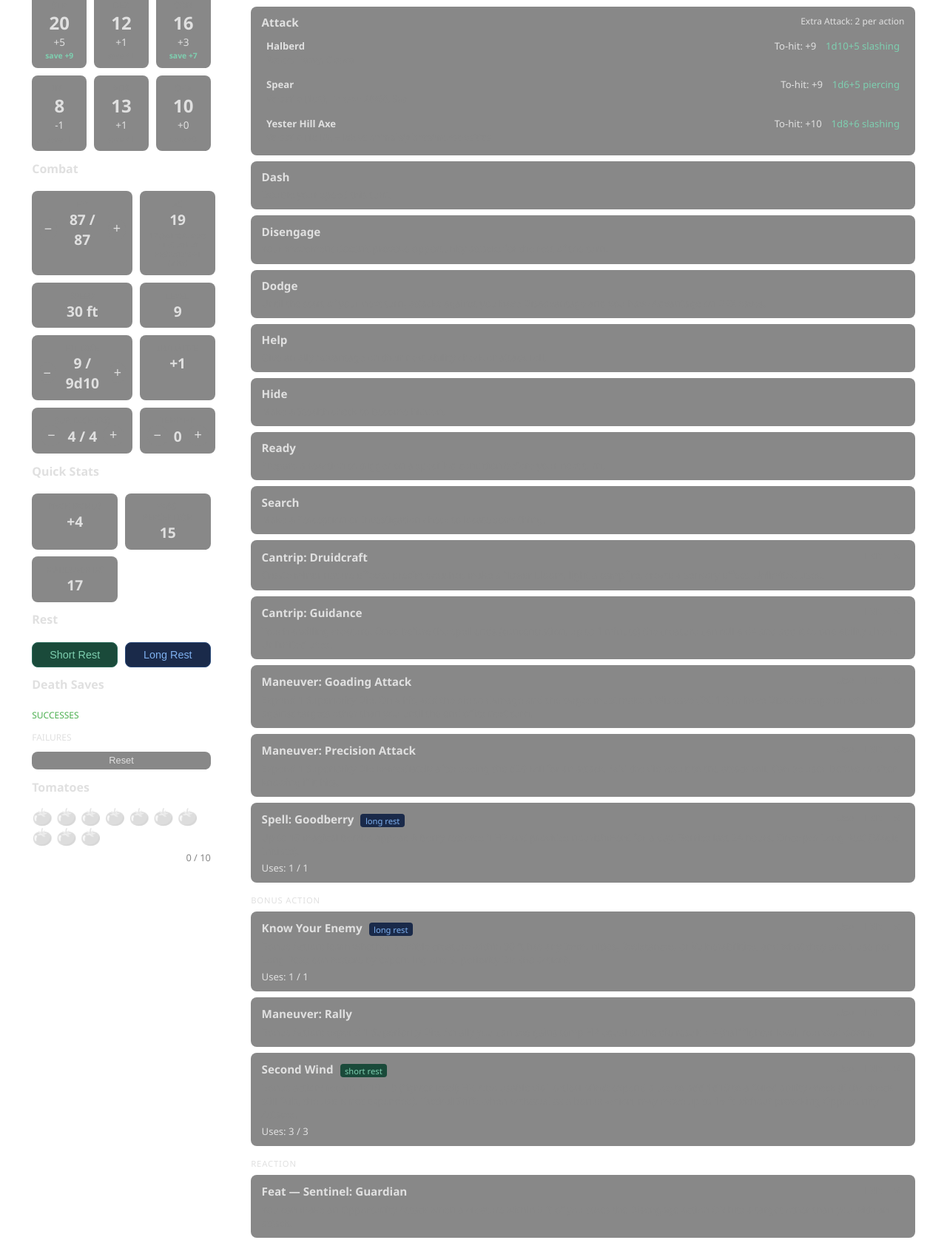
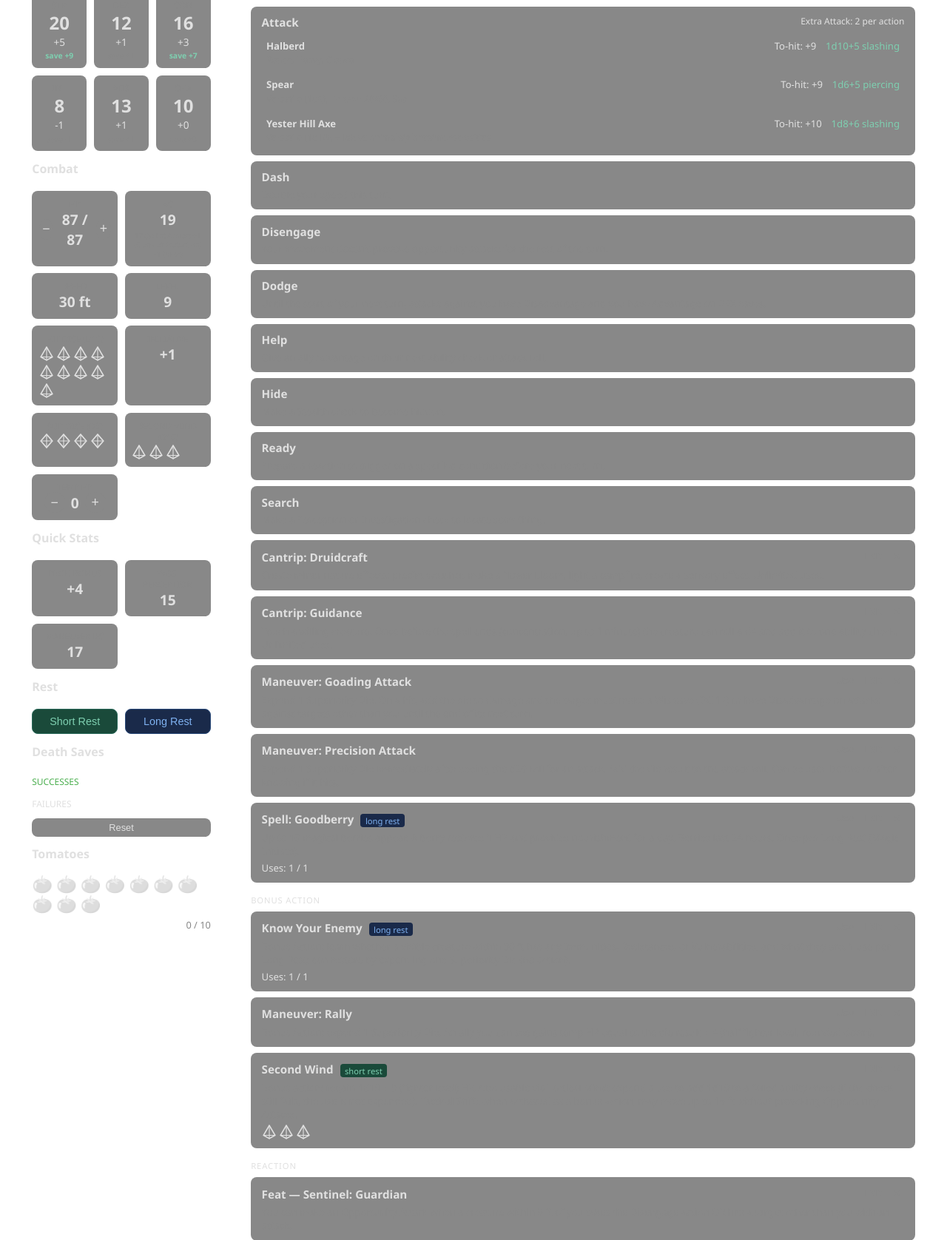
Before and after one commit to nmacinnis/tomato, a Flask app: page /character/1 in a window 1280 px wide. Shown: the part 282-1958 px from the top of the page at 74% size. Run offline with Flask 3, Linux system fonts and the light colour scheme; data comes from the database, SQL or seed files in the repository; tables that the repository leaves empty hold one stand-in row (values such as "Sample post").

Commit message:
dice indicators in stats panel

```diff
--- a/app.py
+++ b/app.py
@@ -128,8 +128,8 @@ def create_ability(cid):
     data = request.json
     db = get_db()
     cur = db.execute(
-        """INSERT INTO abilities (character_id, name, type, description, uses_max, uses_remaining, recharge)
-           VALUES (?,?,?,?,?,?,?)""",
+        """INSERT INTO abilities (character_id, name, type, description, uses_max, uses_remaining, recharge, die_type)
+           VALUES (?,?,?,?,?,?,?,?)""",
         (
             cid,
             data.get("name", "New Ability"),
@@ -138,6 +138,7 @@ def create_ability(cid):
             data.get("uses_max", None),
             data.get("uses_max", None),
             data.get("recharge", None),
+            data.get("die_type", None),
         ),
     )
     db.commit()
@@ -191,7 +192,7 @@ def update_ability(aid):
     if "recharge" in data and data["recharge"] not in _VALID_RECHARGE:
         return jsonify({"error": "recharge must be 'short', 'long', or null"}), 400
     db = get_db()
-    fields = ["name", "type", "description", "uses_max", "uses_remaining", "recharge"]
+    fields = ["name", "type", "description", "uses_max", "uses_remaining", "recharge", "die_type"]
     set_clause = ", ".join(f"{f}=?" for f in fields if f in data)
     values = [data[f] for f in fields if f in data]
     if not set_clause:
--- a/seed_tomato.py
+++ b/seed_tomato.py
@@ -87,6 +87,11 @@ abilities = [
 
     ("Fighting Style: Defense", "passive",
      "+1 AC while wearing armor. (Contributes to current AC of 19; 21 with shield.)",
+     None),
+
+    ("Tactical Mind (phb 2024)", "free_action",
+     "When you fail an ability check, expend one Second Wind use to add 1d10 to the roll "
+     "(after seeing the d20 result). If the check still fails, the use is not expended.",
      None),
 
     ("Tactical Shift", "passive",
--- a/static/character-abilities.js
+++ b/static/character-abilities.js
@@ -80,10 +80,22 @@ function renderStandardActions(list, items) {
 
 // ── Superiority Dice ─────────────────────────────────────────────────────────
 
-function updateSdDisplay() {
+function renderSdPips() {
   if (!superiorityDie) return;
-  document.getElementById("sd-display").textContent =
-    `${superiorityDie.uses_remaining} / ${superiorityDie.uses_max}`;
+  const container = document.getElementById("sd-pips");
+  container.innerHTML = "";
+  for (let i = 0; i < superiorityDie.uses_max; i++) {
+    const filled = i < superiorityDie.uses_remaining;
+    const btn = document.createElement("button");
+    btn.className = "die-pip d8-pip" + (filled ? " die-filled" : "");
+    btn.title = filled ? `Spend die ${i + 1}` : `Recover die ${i + 1}`;
+    btn.innerHTML = dieSvg('d8');
+    btn.addEventListener("click", async () => {
+      const next = filled ? i : i + 1;
+      await patchSuperiorityDie(next);
+    });
+    container.appendChild(btn);
+  }
 }
 
 async function patchSuperiorityDie(uses_remaining) {
@@ -94,18 +106,37 @@ async function patchSuperiorityDie(uses_remaining) {
   );
   if (!res) return;
   superiorityDie.uses_remaining = uses_remaining;
-  updateSdDisplay();
+  renderSdPips();
 }
 
-document.getElementById("sd-down").onclick = async () => {
-  if (!superiorityDie || superiorityDie.uses_remaining <= 0) return;
-  await patchSuperiorityDie(superiorityDie.uses_remaining - 1);
-};
+// ── Second Wind (combat panel) ───────────────────────────────────────────────
 
-document.getElementById("sd-up").onclick = async () => {
-  if (!superiorityDie || superiorityDie.uses_remaining >= superiorityDie.uses_max) return;
-  await patchSuperiorityDie(superiorityDie.uses_remaining + 1);
-};
+function renderSwPips() {
+  if (!secondWind) return;
+  const container = document.getElementById("sw-pips");
+  container.innerHTML = "";
+  for (let i = 0; i < secondWind.uses_max; i++) {
+    const filled = i < secondWind.uses_remaining;
+    const btn = document.createElement("button");
+    btn.className = "die-pip d10-pip" + (filled ? " die-filled" : "");
+    btn.title = filled ? `Spend die ${i + 1}` : `Recover die ${i + 1}`;
+    btn.innerHTML = dieSvg('d10');
+    btn.addEventListener("click", async () => {
+      const next = filled ? i : i + 1;
+      const res = await apiFetch(
+        `/api/abilities/${secondWind.id}`,
+        { method: "PUT", body: { uses_remaining: next } },
+        "Failed to update Second Wind."
+      );
+      if (!res) return;
+      secondWind.uses_remaining = next;
+      renderSwPips();
+      // sync all card pip containers tied to this pool (Second Wind + Tactical Mind, etc.)
+      document.querySelectorAll(`.ability-pips[data-id="${secondWind.id}"]`).forEach(c => renderAbilityPips(c, secondWind));
+    });
+    container.appendChild(btn);
+  }
+}
 
 // ── Ability cards ────────────────────────────────────────────────────────────
 
@@ -114,16 +145,27 @@ function renderAbilityCard(a) {
   div.className = "ability-card";
   const isManeuver = a.name.startsWith("Maneuver:");
   const hasUses = a.uses_max != null;
-  const showUseBtn = hasUses || isManeuver;
+  const hasDie  = !!a.die_type;
+  // Shared pool: no own uses but die_type matches an existing pool (e.g. Tactical Mind → Second Wind)
+  const sharedPool = hasDie && !hasUses && secondWind && secondWind.die_type === a.die_type
+    ? secondWind : null;
+  // Abilities with a die type + own uses → show own clickable pip icons
+  const showDiePips = hasDie && hasUses;
+  const showUseBtn  = !showDiePips && !sharedPool && (hasUses || isManeuver);
   const rem = a.uses_remaining ?? a.uses_max;
-  const usesText = hasUses ? `${rem} / ${a.uses_max}` : "";
+  const usesText = hasUses && !showDiePips ? `${rem} / ${a.uses_max}` : "";
   const rechargeBadge = a.recharge
     ? `<span class="recharge-badge recharge-${a.recharge}">${RECHARGE_LABEL[a.recharge]}</span>`
+    : "";
+  // Passive die type with no shared pool → static badge next to name
+  const dieBadge = hasDie && !hasUses && !sharedPool
+    ? `<span class="die-type-badge">${dieSvg(a.die_type)}</span>`
     : "";
   div.innerHTML = `
     <div class="ability-card-header">
       <div>
         <span class="ability-name">${escHtml(a.name)}</span>
+        ${dieBadge}
         ${rechargeBadge}
       </div>
       <div class="card-actions">
@@ -133,6 +175,7 @@ function renderAbilityCard(a) {
       </div>
     </div>
     ${a.description ? `<div class="ability-desc">${escHtml(a.description)}</div>` : ""}
+    ${showDiePips || sharedPool ? `<div class="ability-pips" data-id="${(sharedPool ?? a).id}"></div>` : ""}
     ${usesText ? `<div class="ability-uses">Uses: ${usesText}</div>` : ""}
   `;
 
@@ -164,7 +207,39 @@ function renderAbilityCard(a) {
     }
   });
 
+  if (showDiePips) {
+    renderAbilityPips(div.querySelector(".ability-pips"), a);
+  } else if (sharedPool) {
+    renderAbilityPips(div.querySelector(".ability-pips"), sharedPool);
+  }
+
   return div;
+}
+
+function renderAbilityPips(container, a) {
+  container.innerHTML = "";
+  const rem = a.uses_remaining ?? a.uses_max;
+  for (let i = 0; i < a.uses_max; i++) {
+    const filled = i < rem;
+    const btn = document.createElement("button");
+    btn.className = `die-pip ${a.die_type}-pip` + (filled ? " die-filled" : "");
+    btn.title = filled ? `Use die ${i + 1}` : `Recover die ${i + 1}`;
+    btn.innerHTML = dieSvg(a.die_type);
+    btn.addEventListener("click", async () => {
+      const next = filled ? i : i + 1;
+      const res = await apiFetch(
+        `/api/abilities/${a.id}`,
+        { method: "PUT", body: { uses_remaining: next } },
+        "Failed to update ability."
+      );
+      if (!res) return;
+      a.uses_remaining = next;
+      // Re-render all card pip containers tied to this pool
+      document.querySelectorAll(`.ability-pips[data-id="${a.id}"]`).forEach(c => renderAbilityPips(c, a));
+      if (secondWind && secondWind.id === a.id) renderSwPips();
+    });
+    container.appendChild(btn);
+  }
 }
 
 // ── Load abilities ───────────────────────────────────────────────────────────
@@ -183,7 +258,13 @@ async function loadAbilities() {
   const poolIdx = abilities.findIndex(a => a.name === "Superiority Dice Pool (d8)");
   if (poolIdx !== -1) {
     superiorityDie = abilities.splice(poolIdx, 1)[0];
-    updateSdDisplay();
+    renderSdPips();
+  }
+
+  const swIdx = abilities.findIndex(a => a.name === "Second Wind");
+  if (swIdx !== -1) {
+    secondWind = abilities[swIdx]; // keep in list; also render in combat panel
+    renderSwPips();
   }
 
   const grouped = {};
@@ -223,6 +304,7 @@ function openAbilityModal(ability = null) {
     abilityForm.description.value = ability.description;
     abilityForm.uses_max.value    = ability.uses_max ?? "";
     abilityForm.recharge.value    = ability.recharge ?? "";
+    abilityForm.die_type.value    = ability.die_type ?? "";
   } else {
     abilityForm.id_field        = null;
     abilityForm._uses_remaining = null;
@@ -240,6 +322,7 @@ abilityForm.onsubmit = async (e) => {
   if (body.uses_max === "") body.uses_max = null;
   else body.uses_max = Number(body.uses_max);
   if (body.recharge === "") body.recharge = null;
+  if (body.die_type === "") body.die_type = null;
 
   if (abilityForm.id_field) {
     // Preserve existing uses_remaining; only cap it if uses_max shrank
--- a/static/character-stats.js
+++ b/static/character-stats.js
@@ -38,29 +38,30 @@ function renderCharacter() {
   const strMod = Math.floor((char.str - 10) / 2);
   document.getElementById("maneuver-dc-val").textContent = 8 + prof + Math.max(strMod, dexMod);
 
-  updateHdDisplay();
+  renderHdPips();
   renderDeathSaves();
   renderTomatoes();
 }
 
 // ── Hit Dice ────────────────────────────────────────────────────────────────
 
-function updateHdDisplay() {
-  document.getElementById("hd-display").textContent =
-    `${char.hit_dice_remaining} / ${char.level}d10`;
+function renderHdPips() {
+  const container = document.getElementById("hd-pips");
+  container.innerHTML = "";
+  for (let i = 0; i < char.level; i++) {
+    const filled = i < char.hit_dice_remaining;
+    const btn = document.createElement("button");
+    btn.className = "die-pip d10-pip" + (filled ? " die-filled" : "");
+    btn.title = filled ? `Spend die ${i + 1}` : `Recover die ${i + 1}`;
+    btn.innerHTML = dieSvg('d10');
+    btn.addEventListener("click", async () => {
+      const next = filled ? i : i + 1;
+      await patchChar({ hit_dice_remaining: next });
+      renderHdPips();
+    });
+    container.appendChild(btn);
+  }
 }
-
-document.getElementById("hd-down").onclick = async () => {
-  if (char.hit_dice_remaining <= 0) return;
-  await patchChar({ hit_dice_remaining: char.hit_dice_remaining - 1 });
-  updateHdDisplay();
-};
-
-document.getElementById("hd-up").onclick = async () => {
-  if (char.hit_dice_remaining >= char.level) return;
-  await patchChar({ hit_dice_remaining: char.hit_dice_remaining + 1 });
-  updateHdDisplay();
-};
 
 // ── Death Saves ─────────────────────────────────────────────────────────────
 
--- a/static/character-utils.js
+++ b/static/character-utils.js
@@ -2,6 +2,7 @@
 let char = null;
 let currentItems = [];
 let superiorityDie = null;
+let secondWind = null;
 
 // ── Toast ───────────────────────────────────────────────────────────────────
 
@@ -45,3 +46,24 @@ async function patchChar(fields) {
 function profBonus(level) {
   return Math.floor((level - 1) / 4) + 2;
 }
+
+// ── Dice SVG icons ──────────────────────────────────────────────────────────
+// d8  — symmetric diamond (octahedron front view)
+// d10 — asymmetric kite   (equator sits at ~70% height)
+
+function dieSvg(type) {
+  const base = `fill="none" xmlns="http://www.w3.org/2000/svg" width="18" height="20" aria-hidden="true"`;
+  if (type === 'd6') return `<svg viewBox="0 0 16 16" ${base}>
+    <rect x="1.5" y="1.5" width="13" height="13" rx="2.5" stroke="currentColor" stroke-width="1.5"/>
+  </svg>`;
+  if (type === 'd8') return `<svg viewBox="0 0 16 18" ${base}>
+    <polygon points="8,1 15,9 8,17 1,9" stroke="currentColor" stroke-width="1.5" stroke-linejoin="round"/>
+    <line x1="1" y1="9" x2="15" y2="9" stroke="currentColor" stroke-width="1" stroke-linecap="round"/>
+    <line x1="8" y1="1" x2="8"  y2="17" stroke="currentColor" stroke-width="1" stroke-linecap="round"/>
+  </svg>`;
+  return `<svg viewBox="0 0 16 18" ${base}>
+    <polygon points="8,1 15,13 8,17 1,13" stroke="currentColor" stroke-width="1.5" stroke-linejoin="round"/>
+    <line x1="1" y1="13" x2="15" y2="13" stroke="currentColor" stroke-width="1" stroke-linecap="round"/>
+    <line x1="8" y1="1"  x2="8"  y2="17" stroke="currentColor" stroke-width="1" stroke-linecap="round"/>
+  </svg>`;
+}
--- a/static/style.css
+++ b/static/style.css
@@ -431,6 +431,35 @@ main { padding: 1.5rem; }
 #ds-failures  .ds-pip.pip-filled { background: var(--accent); border-color: var(--accent); }
 .ds-pip:hover { border-color: var(--text); }
 
+/* ── Dice pips ────────────────────────────────────────────────────────────── */
+.dice-pips { display: flex; flex-wrap: wrap; gap: 3px; margin-top: 2px; }
+
+.die-pip {
+  background: none;
+  border: none;
+  padding: 1px;
+  cursor: pointer;
+  color: var(--border);
+  opacity: 0.4;
+  display: inline-flex;
+  transition: color 0.12s, opacity 0.12s;
+}
+.die-pip.die-filled { color: var(--accent); opacity: 1; }
+.die-pip:hover      { color: var(--accent2); opacity: 1; }
+
+/* ── Ability die pips & badge ────────────────────────────────────────────── */
+
+.ability-pips { display: flex; flex-wrap: wrap; gap: 3px; margin-top: 4px; }
+
+.die-type-badge {
+  display: inline-flex;
+  align-items: center;
+  vertical-align: middle;
+  color: var(--accent2);
+  opacity: 0.8;
+  margin-left: 4px;
+}
+
 /* ── Goodberry / Tomato Counter ───────────────────────────────────────────── */
 .tomato-counter { display: flex; flex-direction: column; gap: 0.4rem; }
 
--- a/templates/character.html
+++ b/templates/character.html
@@ -51,21 +51,17 @@
         <div class="combat-box"><span class="combat-label">Speed</span><span id="speed-val"></span></div>
         <div class="combat-box"><span class="combat-label">Level</span><span id="level-val"></span></div>
         <div class="combat-box">
-          <span class="combat-label">Hit Dice</span>
-          <div class="hp-controls">
-            <button class="btn-small" id="hd-down">−</button>
-            <span id="hd-display"></span>
-            <button class="btn-small" id="hd-up">+</button>
-          </div>
+          <span class="combat-label">Hit Dice (d10)</span>
+          <div id="hd-pips" class="dice-pips"></div>
         </div>
         <div class="combat-box"><span class="combat-label">Initiative</span><span id="init-val"></span></div>
         <div class="combat-box">
           <span class="combat-label">Sup. Dice (d8)</span>
-          <div class="hp-controls">
-            <button class="btn-small" id="sd-down">−</button>
-            <span id="sd-display">—</span>
-            <button class="btn-small" id="sd-up">+</button>
-          </div>
+          <div id="sd-pips" class="dice-pips"></div>
+        </div>
+        <div class="combat-box">
+          <span class="combat-label">Second Wind (d10)</span>
+          <div id="sw-pips" class="dice-pips"></div>
         </div>
         <div class="combat-box">
           <span class="combat-label">Temp HP</span>
@@ -177,6 +173,17 @@
           <option value="long">Long Rest</option>
         </select>
       </label>
+      <label>Die Type
+        <select name="die_type">
+          <option value="">— none —</option>
+          <option value="d4">d4</option>
+          <option value="d6">d6</option>
+          <option value="d8">d8</option>
+          <option value="d10">d10</option>
+          <option value="d12">d12</option>
+          <option value="d20">d20</option>
+        </select>
+      </label>
       <div class="modal-actions">
         <button type="button" class="btn" id="cancel-ability">Cancel</button>
         <button type="submit" class="btn btn-primary">Save</button>
```
Also changed, not shown: database.py (+27 -2 lines).
